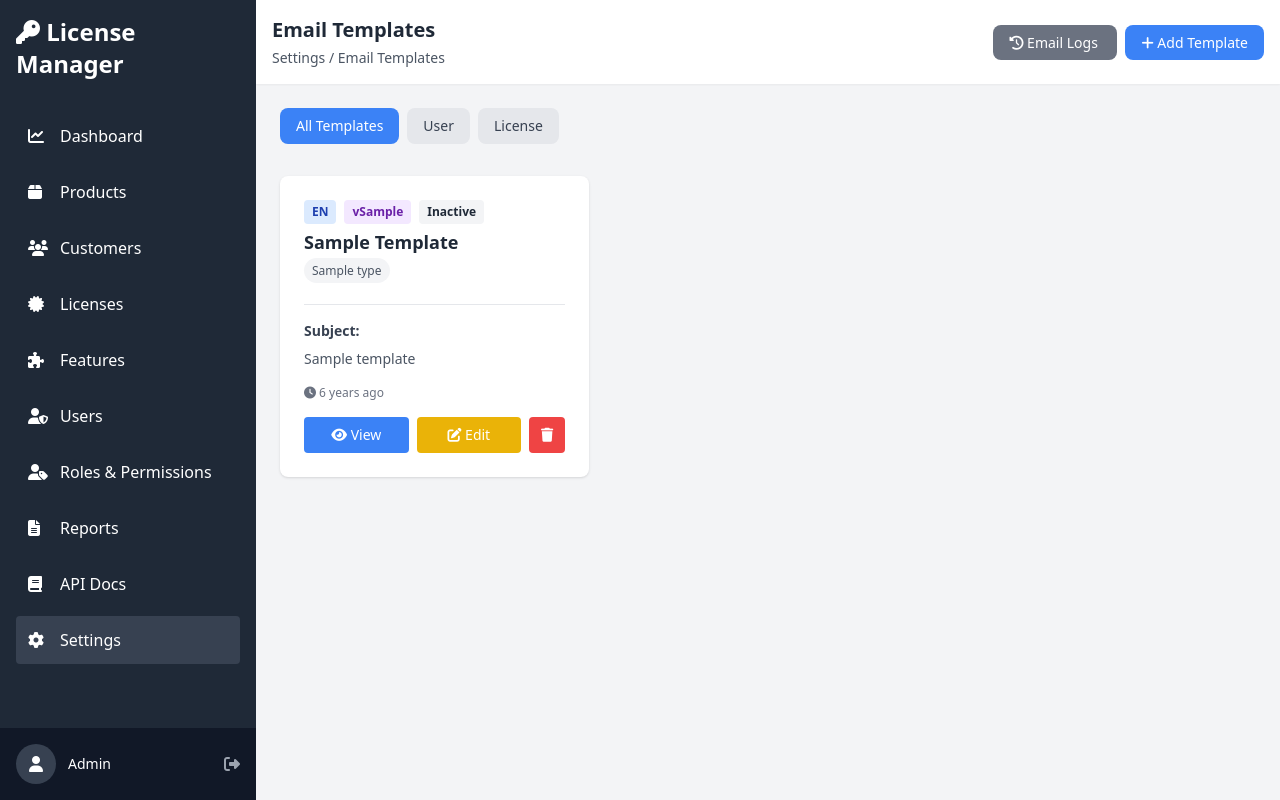
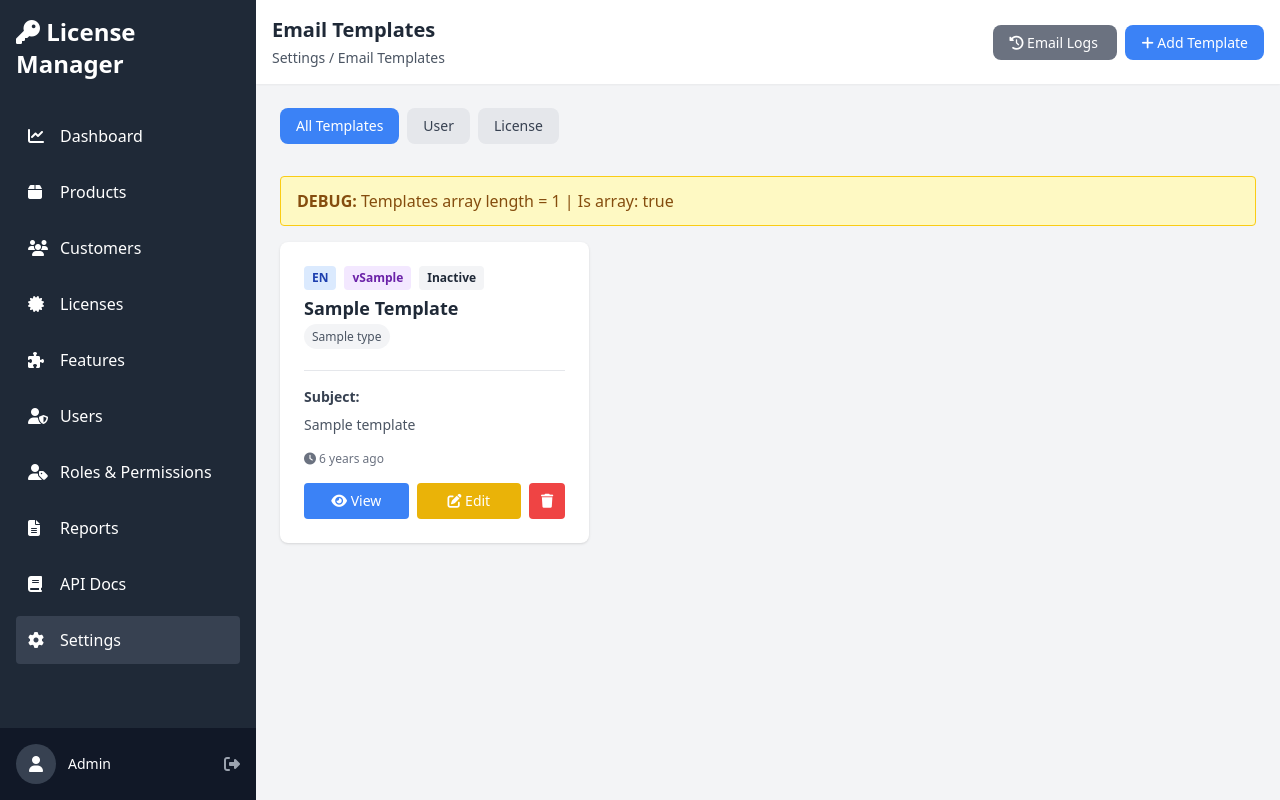
Before and after one commit to Choirrulloh/license-zimbra-log, a Node server app: template src/views/settings/email-templates/index.ejs in a window 1280 px wide. Run offline with Node 20, Linux system fonts and the light colour scheme; the template is opened without the code that fills it: most values are stand-ins (such as "Sample title", 1, 10 or a date in 2020); some libraries are stand-ins or nearby versions.

Commit message:
debug: Add logging to email template controller and view
- Added console.log in controller to show how many templates are fetched
- Added debug banner in view to show templates.length
- This will help identify if data is being passed correctly from DB to view

```diff
--- a/src/controllers/emailTemplateController.js
+++ b/src/controllers/emailTemplateController.js
@@ -22,6 +22,12 @@ class EmailTemplateController {
          FROM email_templates
          ORDER BY type, name, language, design_variation`
       );
+
+      console.log('=== EMAIL TEMPLATES DEBUG ===');
+      console.log('Templates fetched:', templates.length);
+      console.log('Is array:', Array.isArray(templates));
+      console.log('First template:', templates.length > 0 ? templates[0].name : 'NONE');
+      console.log('============================');
 
       res.render('settings/email-templates/index', {
         user: req.session,
--- a/src/views/settings/email-templates/index.ejs
+++ b/src/views/settings/email-templates/index.ejs
@@ -63,6 +63,11 @@
             <button onclick="filterByType('user')" class="filter-btn px-4 py-2 rounded-lg bg-gray-200 text-gray-700 text-sm whitespace-nowrap">User</button>
             <button onclick="filterByType('license')" class="filter-btn px-4 py-2 rounded-lg bg-gray-200 text-gray-700 text-sm whitespace-nowrap">License</button>
           </div>
+        </div>
+
+        <!-- DEBUG INFO (remove after fixing) -->
+        <div class="bg-yellow-100 border border-yellow-400 text-yellow-800 px-4 py-3 rounded mb-4">
+          <strong>DEBUG:</strong> Templates array length = <%= templates.length %> | Is array: <%= Array.isArray(templates) %>
         </div>
 
         <!-- Templates Grid -->
```
